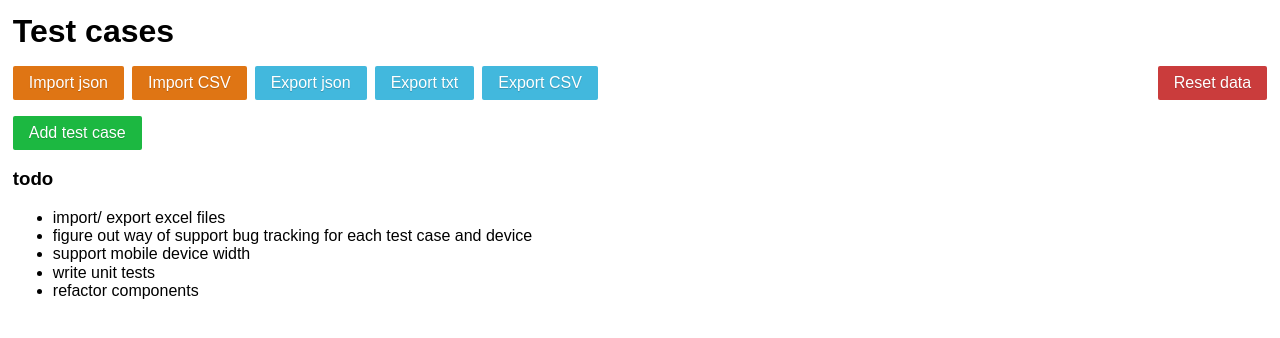
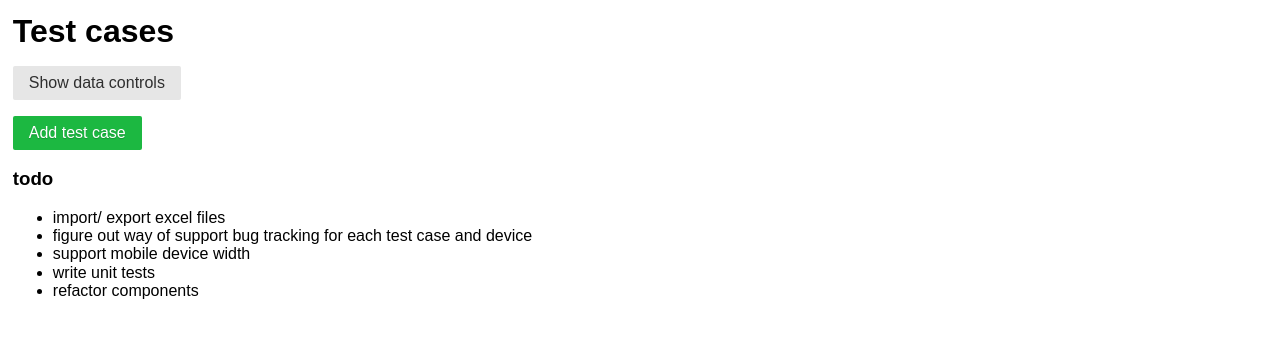
Before and after one commit to liamsain/test-case-tracker, a React (Create React App) app: page / in a window 1280 px wide. Shown: the top 338 px of the page. Built offline with nearby package versions, Linux system fonts and the light colour scheme.

Commit message:
button to show/hide data controls

```diff
--- a/src/Components/Controls.jsx
+++ b/src/Components/Controls.jsx
@@ -3,6 +3,9 @@ import { isValidJson } from '../utils/isValidJson';
 import { csvContentHeaderIsCorrect } from '../Constants/csvFileHeader';
 
 class Controls extends Component {
+  state = {
+    controlButtonsHidden: true
+  };
 
   onJsonFileImportChange = e => {
     const reader = new FileReader();
@@ -31,7 +34,7 @@ class Controls extends Component {
       for (let i = 1; i < lines.length; i++) {
         let cols = lines[i].split("\",");
         let obj = {};
-        if(cols[0].length < 1 || cols[1].length < 1){
+        if (cols[0].length < 1 || cols[1].length < 1) {
           break;
         }
         obj.id = cols[0].replace(/"/g, "");
@@ -43,7 +46,6 @@ class Controls extends Component {
         obj.iPadTested = cols[6].replace(/"/g, "").toLowerCase() === "true";
         obj.desktopTested = cols[7].replace(/"/g, "").toLowerCase() === "true";
         obj.status = cols[8].replace(/"/g, "")
-        console.log(obj.status);
         newState.rows.push(obj);
       }
       this.props.onImportJson(newState);
@@ -53,16 +55,19 @@ class Controls extends Component {
   render() {
     return (
       <div>
-        <button
-          style={{ float: "right" }}
-          className="button-danger pure-button"
-          onClick={this.props.onResetData}
-        >
-          Reset data
-        </button>
+
         <div className="u-margin-bottom">
           <button
-            className="button-warning pure-button"
+            className="pure-button"
+            onClick={() => this.setState({ controlButtonsHidden: !this.state.controlButtonsHidden })}
+          >
+            {this.state.controlButtonsHidden ? 'Show data controls' : 'Hide data controls'}
+          </button>
+          {
+            !this.state.controlButtonsHidden &&
+            <span className="animated fadeIn fast">
+              <button
+                className="button-warning pure-button u-margin-left"
                 onClick={() => document.getElementById("jsonFileInput").click()}
               >
                 Import json
@@ -103,6 +108,15 @@ class Controls extends Component {
                 className="u-display-none"
                 onChange={this.onCsvFileImportChange}
               />
+              <button
+                style={{ float: "right" }}
+                className="button-danger pure-button"
+                onClick={this.props.onResetData}
+              >
+                Reset data
+              </button>
+            </span>
+          }
         </div>
       </div>);
   }
--- a/src/index.js
+++ b/src/index.js
@@ -1,7 +1,7 @@
 import React from 'react';
 import ReactDOM from 'react-dom';
+import 'animate.css';
 import 'purecss';
-import 'animate.css';
 import App from './App';
 import * as serviceWorker from './serviceWorker';
 ReactDOM.render(<App />, document.getElementById('root'));
```
Lines whose indentation alone changed are shown as unchanged.
